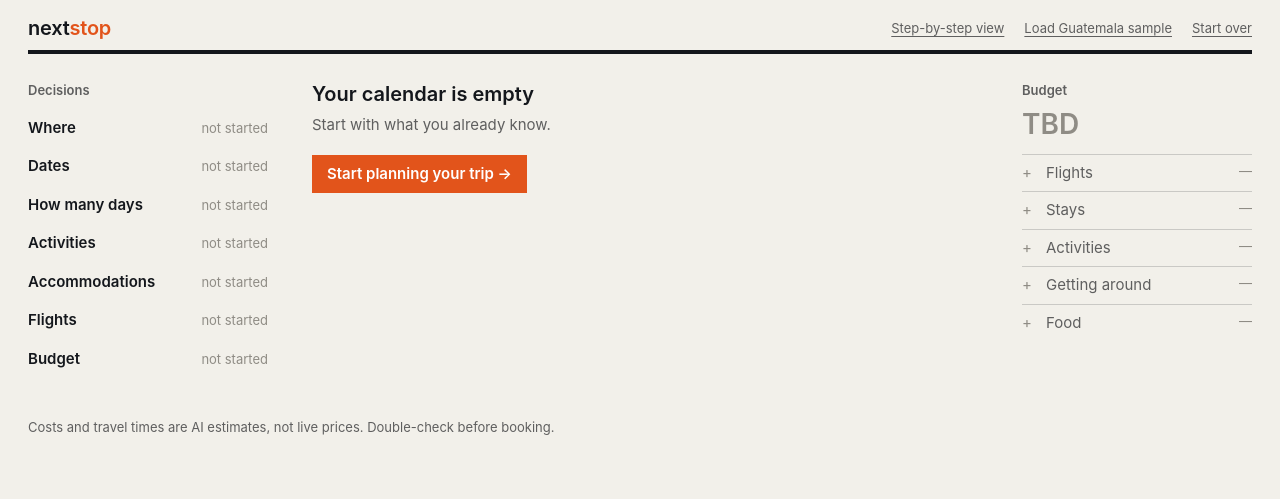
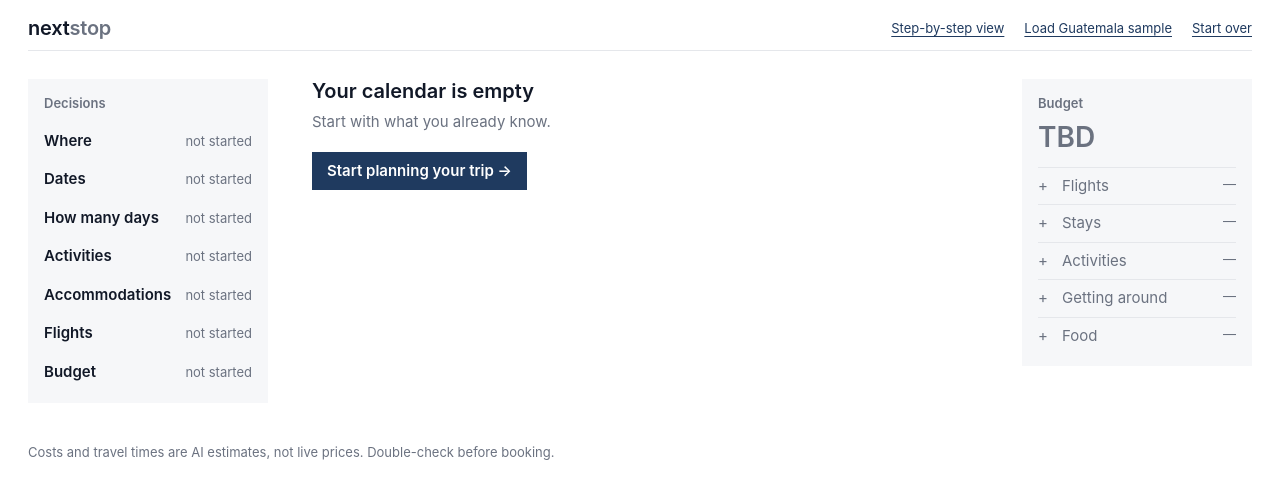
Before and after one commit to building-with-ai-f26/cp4449-project1, a Flask app: page / in a window 1280 px wide. Shown: the top 499 px of the page. Run offline with Flask 3, Linux system fonts and the light colour scheme.

Commit message:
New palette: white, panel gray, divider, ink, gray, navy accent, red warning
Accent only on the primary button, links and the next-step dot; red only for over-budget and trip warnings.
Applied to the calendar pages and the step-by-step page through CSS variables.

Co-Authored-By: Claude Opus 5.5 <noreply@anthropic.com>

```diff
--- a/templates/calendar.html
+++ b/templates/calendar.html
@@ -9,8 +9,10 @@
        Exactly three type sizes: --l for section headings and the total, --m for activities and decision values,
        --s for dates, costs and status. Orange only for warnings and the one next step (the only filled button). */
     :root {
-      --paper: #f2f0ea; --ink: #14171c; --signal: #e2541b;
-      --mid: #5f5f5f; --light: #8f8c85; --hair: rgba(20, 23, 28, .18); --hover: rgba(20, 23, 28, .06);
+      /* The only colors on the page. Accent = primary button, links, "next" dot. Warning = over budget + trip warnings. */
+      --bg: #FFFFFF; --panel: #F6F7F9; --line: #E5E7EB;
+      --ink: #111827; --mid: #6B7280;
+      --accent: #1F3A5F; --warn: #B91C1C;
       /* One system font everywhere (no serif, no monospace). Weights: 400, 500, 600 only. */
       --sys: -apple-system, BlinkMacSystemFont, "Segoe UI", Roboto, sans-serif;
       --display: var(--sys); --sans: var(--sys); --mono: var(--sys);
@@ -21,7 +23,7 @@
       color-scheme: light;
     }
     * { box-sizing: border-box; }
-    body { margin: 0; background: var(--paper); color: var(--ink); font-family: var(--sans); font-size: var(--m); line-height: 1.5;
+    body { margin: 0; background: var(--bg); color: var(--ink); font-family: var(--sans); font-size: var(--m); line-height: 1.5;
            -webkit-font-smoothing: antialiased; }
     a { color: inherit; }
     h1, h2, h3, h4 { font-size: inherit; font-weight: inherit; margin: 0; }
@@ -33,14 +35,14 @@
     /* Masthead */
     header { display: flex; justify-content: space-between; align-items: flex-end; gap: 12px; flex-wrap: wrap; padding: 18px 28px 0; }
     .logo { font-size: var(--h); font-weight: 600; line-height: 1; letter-spacing: -0.01em; }
-    .logo span { color: var(--signal); }
+    .logo span { color: var(--mid); }
     .header-links { display: flex; gap: 20px; flex-wrap: wrap; font-size: var(--s); }
-    .link-btn { background: none; border: none; color: var(--mid); cursor: pointer; font: inherit; padding: 0; text-decoration: underline; text-underline-offset: 3px; }
-    .link-btn:hover { color: var(--ink); }
-    .masthead-rule { border: none; border-top: 4px solid var(--ink); margin: 12px 28px 28px; }
+    .link-btn { background: none; border: none; color: var(--accent); cursor: pointer; font: inherit; padding: 0; text-decoration: underline; text-underline-offset: 3px; }
+    .link-btn:hover { text-decoration-thickness: 2px; }
+    .masthead-rule { border: none; border-top: 1px solid var(--line); margin: 12px 28px 28px; }
     .masthead-rule.thin { display: none; }
     #error { padding: 0 28px; }
-    .error { border-left: 4px solid var(--signal); padding: 6px 12px; margin-bottom: 14px; }
+    .error { border-left: 4px solid var(--ink); padding: 6px 12px; margin-bottom: 14px; }
 
     /* ---------- Calendar: three columns, itinerary widest ---------- */
     .layout { display: grid; grid-template-columns: 240px minmax(0, 1fr) 230px; gap: 44px; padding: 0 28px 40px; align-items: start; }
@@ -58,23 +60,24 @@
     .side-title { font-size: var(--s); font-weight: 600; line-height: 1.3; margin: 0 0 10px; color: var(--mid); }
 
     /* Decisions: each row is one link to its research page */
-    #hl, #budget { position: sticky; top: 12px; color: var(--mid); }
-    .topic { display: block; text-decoration: none; padding: 8px 10px; margin: 0 -10px; cursor: pointer; }
-    .topic:hover { background: var(--hover); }
+    #hl, #budget { position: sticky; top: 12px; color: var(--mid); background: var(--panel); padding: 16px 16px 12px; }
+    .topic { display: block; text-decoration: none; padding: 8px 10px; margin: 0 -10px; cursor: pointer; border-radius: 4px; }
+    .topic:hover { background: var(--bg); }
     .topic-head { display: flex; justify-content: space-between; align-items: baseline; gap: 8px; }
     .topic .name { font-weight: 600; color: var(--ink); }
-    .st { font-size: var(--s); color: var(--light); }
+    .st { font-size: var(--s); color: var(--mid); }
     .st.s1, .st.s2 { color: var(--mid); }
     .st.s3 { color: var(--ink); }
     .pick { display: block; color: var(--mid); }
     .pick .rough { font-style: italic; }
     .topic.next { margin-block: 4px; }
+    .st .dot { display: inline-block; width: 7px; height: 7px; border-radius: 50%; background: var(--accent); margin-right: 6px; vertical-align: 1px; }
     .topic .btn { margin-top: 8px; }
-    .tbd { color: var(--light); }
+    .tbd { color: var(--mid); }
 
     /* Itinerary: days grouped under their stop */
     .days { display: flex; flex-direction: column; gap: 32px; }
-    .stop-group > h3 { display: flex; align-items: baseline; gap: 12px; flex-wrap: wrap; margin: 0 0 14px; padding-bottom: 6px; border-bottom: 2px solid var(--ink); }
+    .stop-group > h3 { display: flex; align-items: baseline; gap: 12px; flex-wrap: wrap; margin: 0 0 14px; padding-bottom: 8px; border-bottom: 1px solid var(--line); }
     .stop-group > h3 .where { font-weight: 600; font-size: var(--h); line-height: 1.2; }
     .stop-group > h3 .date { font-size: var(--s); color: var(--mid); }
     .daygrid { display: grid; grid-template-columns: repeat(auto-fill, minmax(170px, 1fr)); gap: 24px 26px; }
@@ -104,11 +107,11 @@
     /* Budget: total, over/under, one subtotal per category that opens on click */
     .big-total { font-size: var(--total); font-weight: 600; line-height: 1.1; color: var(--ink); font-variant-numeric: tabular-nums; }
     .of { margin: 6px 0 14px; font-size: var(--s); }
-    .of.over { color: var(--signal); }
-    .cat { border-top: 1px solid var(--hair); }
+    .of.over { color: var(--warn); }
+    .cat { border-top: 1px solid var(--line); }
     .cat summary { display: flex; justify-content: space-between; gap: 10px; padding: 7px 0; cursor: pointer; list-style: none; }
     .cat summary::-webkit-details-marker { display: none; }
-    .cat summary::before { content: "+"; font-family: var(--mono); width: 14px; color: var(--light); }
+    .cat summary::before { content: "+"; font-family: var(--mono); width: 14px; color: var(--mid); }
     .cat[open] summary::before { content: "−"; }
     .cat summary .lbl { flex: 1; }
     .cat summary:hover { color: var(--ink); }
@@ -129,12 +132,12 @@
     textarea, input[type=text] { width: 100%; font: inherit; color: var(--ink); background: transparent; border: none; border-bottom: 1px solid var(--ink);
       border-radius: 0; padding: 5px 0; resize: none; }
     textarea:focus, input[type=text]:focus { outline: none; border-bottom: 2px solid var(--ink); padding-bottom: 4px; }
-    ::placeholder { color: var(--light); }
+    ::placeholder { color: var(--mid); }
     .btn { display: inline-flex; align-items: center; gap: 8px; background: transparent; color: var(--ink); border: 1px solid var(--ink); border-radius: 0;
            padding: 7px 14px; font: inherit; font-weight: 600; cursor: pointer; text-decoration: none; }
-    .btn:hover:not(:disabled) { background: var(--hover); }
-    .btn.primary { background: var(--signal); border-color: var(--signal); color: #fff; }
-    .btn.primary:hover:not(:disabled) { background: #c94612; border-color: #c94612; }
+    .btn:hover:not(:disabled) { background: var(--panel); }
+    .btn.primary { background: var(--accent); border-color: var(--accent); color: var(--bg); }
+    .btn.primary:hover:not(:disabled) { background: var(--accent); filter: brightness(1.15); }
     .btn:disabled { opacity: .55; cursor: wait; }
     .btn-sm { padding: 3px 10px; font-size: var(--s); }
     .spinner { display: inline-block; width: 12px; height: 12px; border: 2px solid currentColor; border-right-color: transparent; border-radius: 50%; animation: spin .8s linear infinite; }
@@ -410,7 +413,7 @@
         const pick = pickOf(key), rough = (R(key).rough || "").trim();
         return `
         <a class="topic ${key === next ? "next" : ""}" href="/research/${key}">
-          <span class="topic-head"><span class="name">${label}</span>${stageBadge(plan.stages[key])}</span>
+          <span class="topic-head"><span class="name">${label}</span>${key === next ? `<span class="st"><span class="dot"></span>next</span>` : stageBadge(plan.stages[key])}</span>
           ${pick || rough ? `<span class="pick">${pick ? esc(pick) : `<span class="rough">${esc(rough)}</span>`}</span>` : ""}
           ${key === next ? `<span class="btn primary">Research ${label.toLowerCase()} →</span>` : ""}
         </a>`;
```
Also changed, not shown: other parts of templates/calendar.html (+13 -13 lines), templates/index.html (+31 -31 lines).
